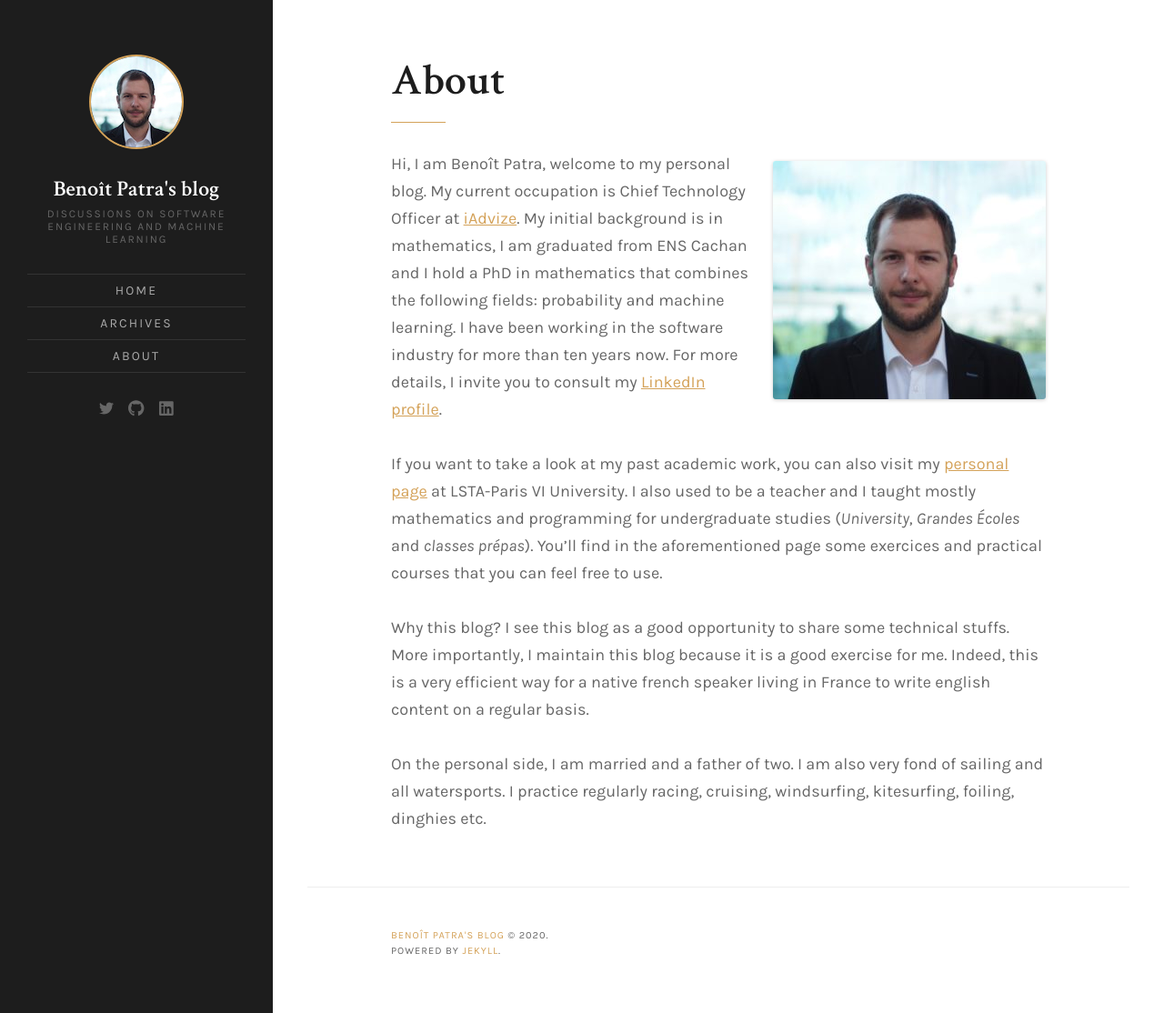
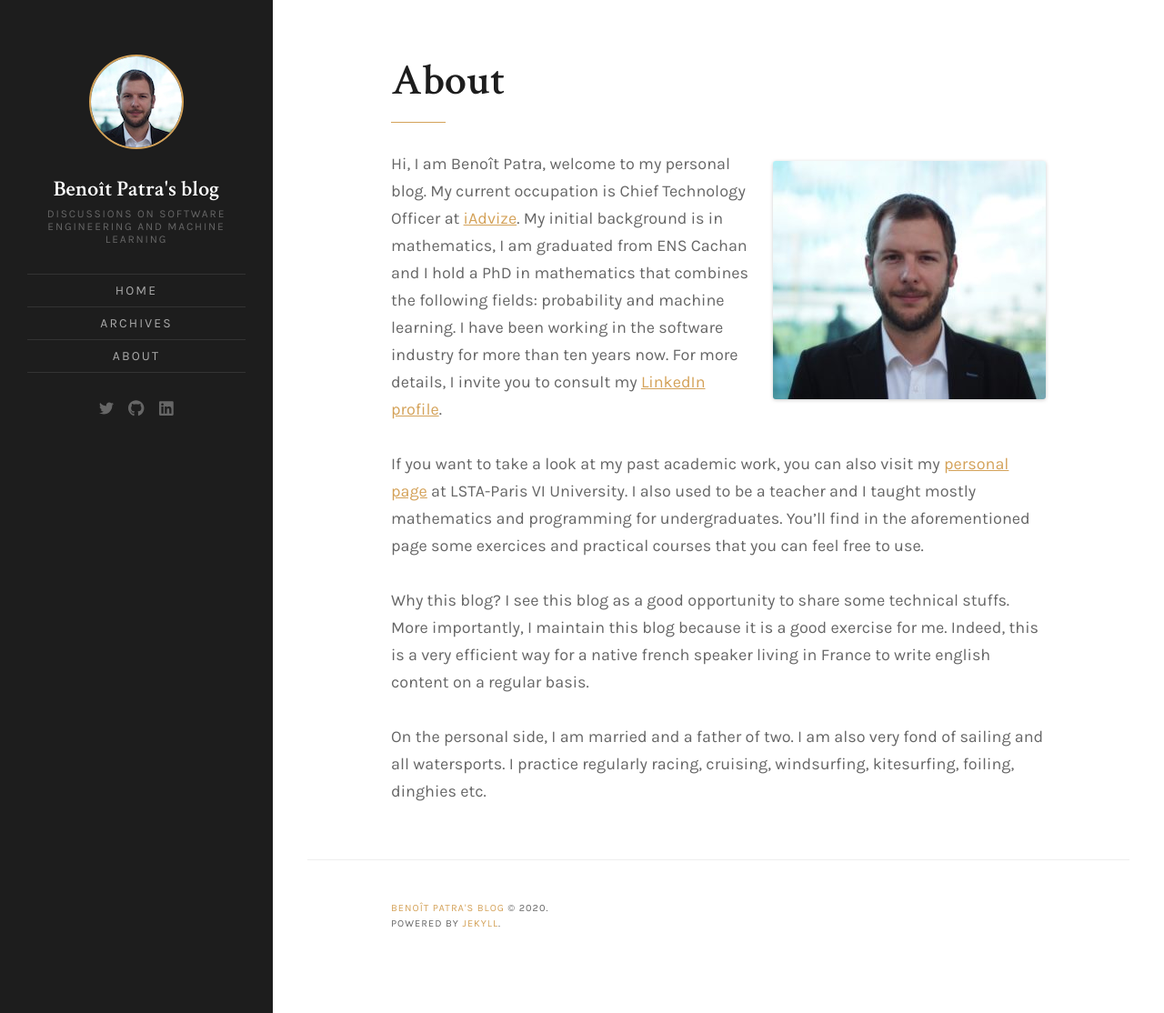
Before and after one commit to bpatra/personal-blog, a Jekyll site: the page built from about.md, in a window 1280 px wide and 1114 px high. Shown: the whole window at 91% size. Built offline with Jekyll 4.4.1, drawn with Linux system fonts in a browser that asks for light colours.

Commit message:
Shorten the sentence about teaching

```diff
--- a/about.md
+++ b/about.md
@@ -8,7 +8,7 @@
 Hi, I am Benoît Patra, welcome to my personal blog. My current occupation is Chief Technology Officer at <a title="iAdvize" href="https://www.iadvize.com/">iAdvize</a>.
 My initial background is in mathematics, I am graduated from ENS Cachan and I hold a PhD in mathematics that combines the following fields: probability and machine learning. I have been working in the software industry for more than ten years now. For more details, I invite you to consult my <a title="LinkedIn profile" href="http://www.linkedin.com/pub/benoit-patra/10/a89/648">LinkedIn profile</a>.
 
-If you want to take a look at my past academic work, you can also visit my <a title="personal page" href="http://www.lsta.upmc.fr/doct/patra/">personal page</a> at LSTA-Paris VI University. I also used to be a teacher and I taught mostly mathematics and programming for undergraduate studies (_University_, _Grandes Écoles_ and _classes prépas_). You'll find in the aforementioned page some exercices and practical courses that you can feel free to use.
+If you want to take a look at my past academic work, you can also visit my <a title="personal page" href="http://www.lsta.upmc.fr/doct/patra/">personal page</a> at LSTA-Paris VI University. I also used to be a teacher and I taught mostly mathematics and programming for undergraduates. You'll find in the aforementioned page some exercices and practical courses that you can feel free to use.
 
 Why this blog? I see this blog as a good opportunity to share some technical stuffs. More importantly, I maintain this blog because it is a good exercise for me. Indeed, this is a very efficient way for a native french speaker living in France to write english content on a regular basis.
 
```
